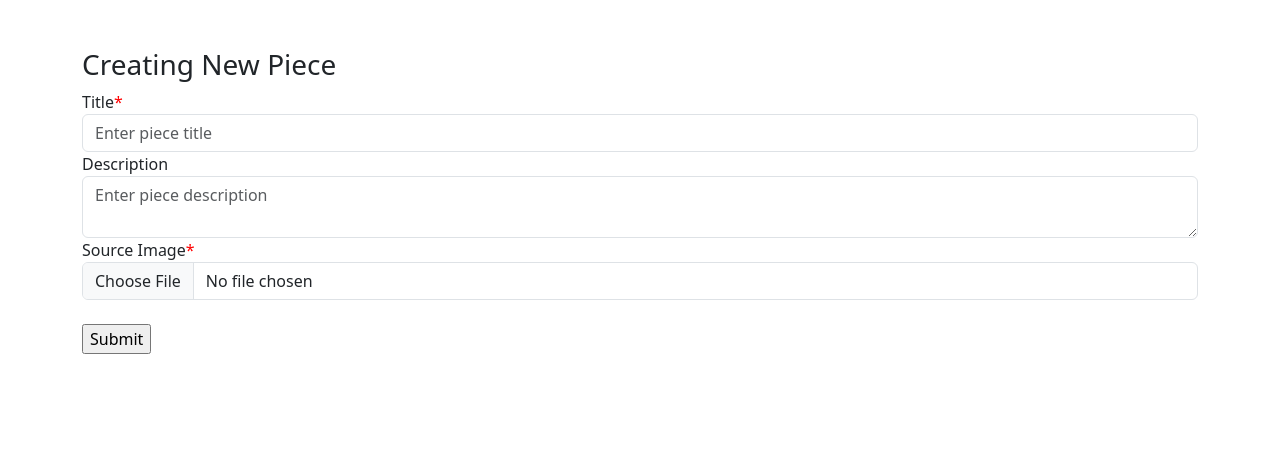
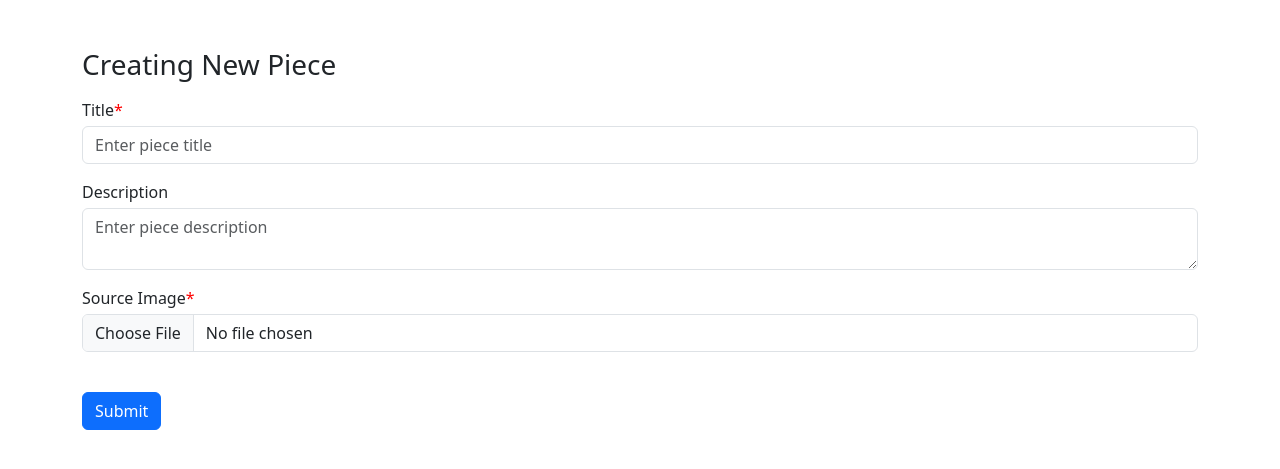
Before and after one commit to joshuaverne/joshuasgallery-server, a Django app: page /gallery/pieces/new/ in a window 1280 px wide. Shown: the part 56-525 px from the top of the page. Run offline with Django 4.2, Linux system fonts and the light colour scheme; the visitor is signed in with stand-in values (Sample User, id 1); parts of the project's set-up code (start-up, migrations or seed data) failed here and were passed over; some libraries are stand-ins or nearby versions.

Commit message:
UI tweaks; whole row clickable on lists, submit buttons are now bootstrap buttons

```diff
--- a/mysite/gallery/views.py
+++ b/mysite/gallery/views.py
@@ -291,7 +291,7 @@ def edit_exhibition(request, exhibition_id):
 
         if not (title_c or desc_c):
             messages.error(request, "No changes were made.")
-            return HttpResponseRedirect("/gallery/pieces/" + str(exhibition_id) + "/edit/")
+            return HttpResponseRedirect("/gallery/exhibitions/" + str(exhibition_id) + "/edit/")
 
         save = True
 
--- a/mysite/templates/mysite/forms/edit_exhibition_form.html
+++ b/mysite/templates/mysite/forms/edit_exhibition_form.html
@@ -12,5 +12,5 @@
               placeholder="Enter exhibition description">{{ exhib_desc }}</textarea>
     <div style="color: red">{{ desc_error }}</div>
   </div>
-  <input type="submit" value="Submit">
+  <input class="btn btn-primary" type="submit" value="Submit">
 </form>
--- a/mysite/templates/mysite/forms/edit_gallery_piece_form.html
+++ b/mysite/templates/mysite/forms/edit_gallery_piece_form.html
@@ -18,7 +18,7 @@
     <img id="frame" src="{{ piece_img.url }}" class="img-fluid">
     <div style="color: red">{{ img_error }}</div>
   </div>
-  <input type="submit" value="Save Changes">
+  <input class="btn btn-primary" type="submit" value="Save Changes">
 </form>
 
 <script>
--- a/mysite/templates/mysite/forms/new_gallery_piece_form.html
+++ b/mysite/templates/mysite/forms/new_gallery_piece_form.html
@@ -1,19 +1,19 @@
 <form action="/gallery/pieces/new/" enctype="multipart/form-data" method="post">
     {% csrf_token %}
-    <div class="form-group">
-        <label for="inputTitle">Title<span style="color: red;">*</span></label>
+    <div class="form-group my-3">
+        <label class="mb-1" for="inputTitle">Title<span style="color: red;">*</span></label>
         <input class="form-control" id="inputTitle" name="pieceTitle" placeholder="Enter piece title" required>
     </div>
-    <div class="form-group">
-        <label for="inputDescription">Description</label>
+    <div class="form-group mb-3">
+        <label class="mb-1" for="inputDescription">Description</label>
         <textarea class="form-control" id="inputDescription" name="pieceDescription" placeholder="Enter piece description"></textarea>
     </div>
-    <div class="form-group">
-        <label for="inputImage">Source Image<span style="color: red;">*</span></label>
+    <div class="form-group mb-3">
+        <label class="mb-1" for="inputImage">Source Image<span style="color: red;">*</span></label>
         <input class="form-control" id="inputImage" type="file" name="pieceImage" onchange="preview()" required>
         <img id="frame" src="" class="img-fluid">
     </div>
-    <input type="submit" value="Submit">
+    <input class="btn btn-primary" type="submit" value="Submit">
 </form>
 
 <script>
```
Also changed, not shown: mysite/templates/mysite/exhibitions_list.html (+9 -8 lines), mysite/templates/mysite/forms/new_exhibition_form.html (+5 -5 lines), mysite/templates/mysite/gallery_pieces_list.html (+9 -8 lines).
